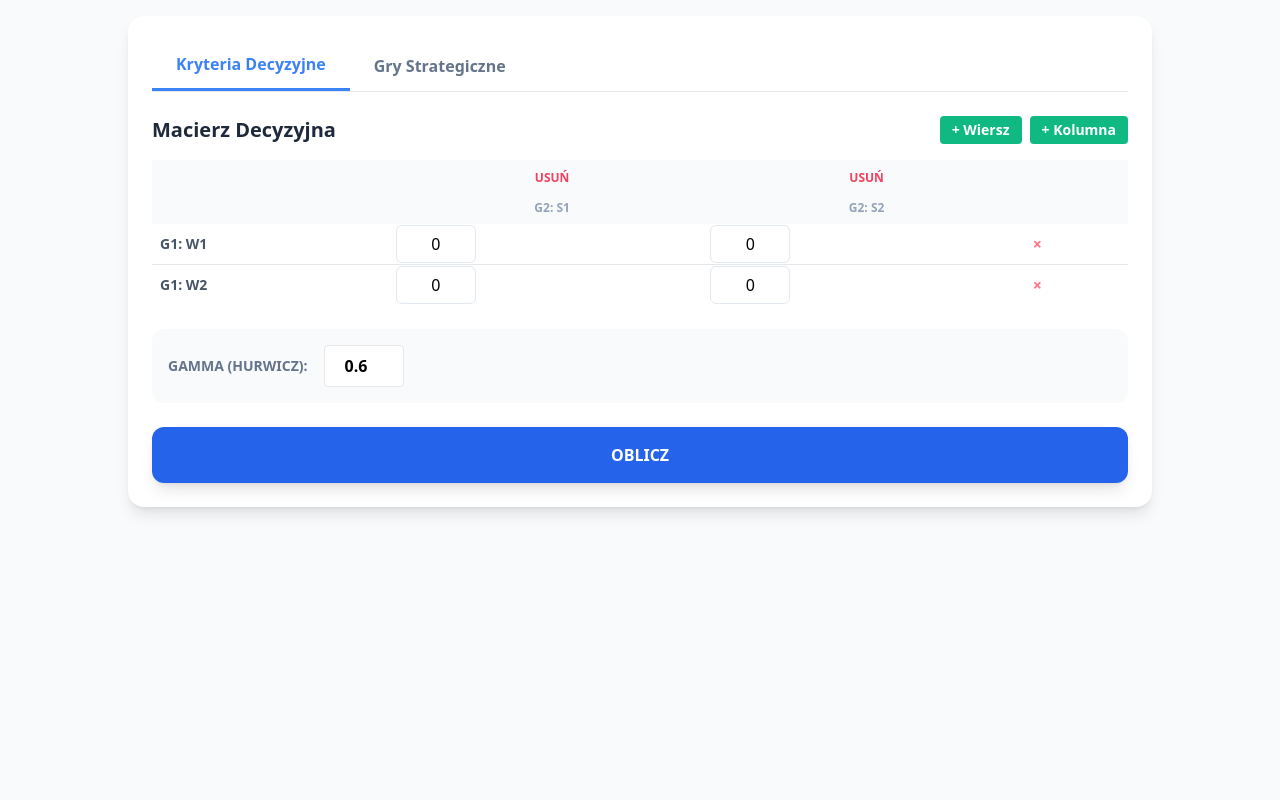
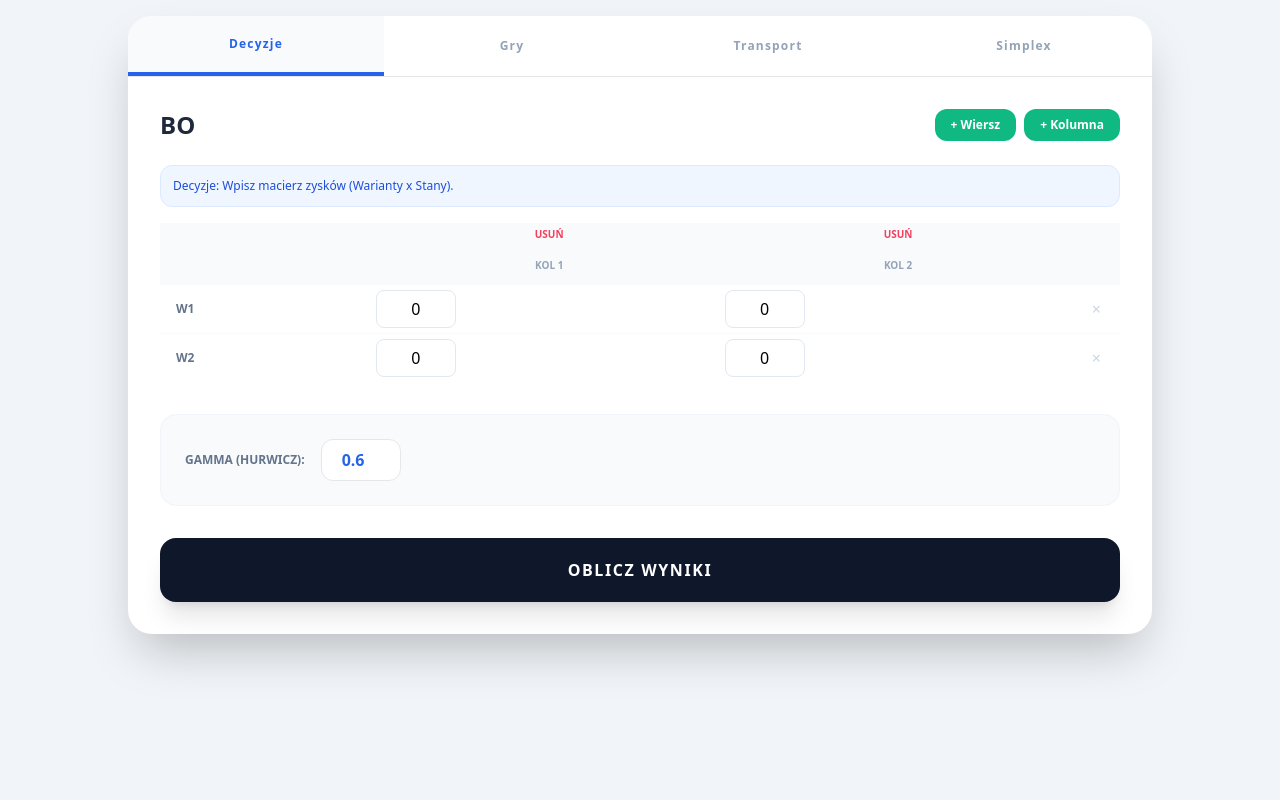
Before and after one commit to podsiadlojakub6-alt/program-bo, a Flask app: page / in a window 1280 px wide. Run offline with Flask 3, Linux system fonts and the light colour scheme; some libraries are stand-ins or nearby versions.

Commit message:
Update index.html

```diff
--- a/templates/index.html
+++ b/templates/index.html
@@ -2,141 +2,167 @@
 <html lang="pl">
 <head>
     <meta charset="UTF-8">
-    <title>Kalkulator Decyzji i Gier</title>
+    <title>BO Master Pro</title>
     <script src="https://cdn.tailwindcss.com"></script>
     <style>
-        .input-cell { width: 80px; text-align: center; border: 1px solid #e2e8f0; padding: 6px; border-radius: 6px; }
-        .tab-active { border-bottom: 3px solid #3b82f6; color: #3b82f6; }
+        .input-cell { width: 80px; text-align: center; border: 1px solid #e2e8f0; padding: 6px; border-radius: 8px; }
+        .tab-active { border-bottom: 4px solid #2563eb; color: #2563eb; background: #f8fafc; }
     </style>
 </head>
-<body class="bg-slate-50 p-4">
-    <div class="max-w-5xl mx-auto bg-white rounded-2xl shadow-lg p-6">
-        <div class="flex border-b mb-6">
-            <button onclick="setMode('bo')" id="tab-bo" class="px-6 py-3 font-bold text-slate-500 hover:text-blue-600 transition">Kryteria Decyzyjne</button>
-            <button onclick="setMode('game')" id="tab-game" class="px-6 py-3 font-bold text-slate-500 hover:text-blue-600 transition">Gry Strategiczne</button>
+<body class="bg-slate-100 min-h-screen p-4">
+    <div class="max-w-5xl mx-auto bg-white rounded-3xl shadow-2xl overflow-hidden">
+        <div class="flex border-b text-xs font-black uppercase tracking-widest text-slate-400">
+            <button onclick="setM('bo')" id="b-bo" class="flex-1 py-5 hover:text-blue-600 transition">Decyzje</button>
+            <button onclick="setM('game')" id="b-game" class="flex-1 py-5 hover:text-blue-600 transition">Gry</button>
+            <button onclick="setM('transport')" id="b-transport" class="flex-1 py-5 hover:text-blue-600 transition">Transport</button>
+            <button onclick="setM('simplex')" id="b-simplex" class="flex-1 py-5 hover:text-blue-600 transition">Simplex</button>
         </div>
 
-        <form method="POST" id="mainForm">
-            <input type="hidden" name="mode" id="formMode" value="{{ mode }}">
+        <div class="p-8">
+            <form method="POST">
+                <input type="hidden" name="mode" id="m" value="{{ mode }}">
 
-            <div class="flex justify-between items-center mb-4">
-                <h2 id="modeTitle" class="text-xl font-bold text-slate-800">Macierz Wypłat</h2>
+                <div class="flex justify-between items-center mb-6">
+                    <h2 id="t" class="text-2xl font-black text-slate-800">Macierz</h2>
                     <div class="flex gap-2">
-                    <button type="button" onclick="addRow()" class="bg-emerald-500 text-white px-3 py-1 rounded text-sm font-bold">+ Wiersz</button>
-                    <button type="button" onclick="addColumn()" class="bg-emerald-500 text-white px-3 py-1 rounded text-sm font-bold">+ Kolumna</button>
+                        <button type="button" onclick="aR()" class="bg-emerald-500 text-white px-4 py-2 rounded-xl text-xs font-bold">+ Wiersz</button>
+                        <button type="button" onclick="aC()" class="bg-emerald-500 text-white px-4 py-2 rounded-xl text-xs font-bold">+ Kolumna</button>
                     </div>
                 </div>
 
-            <div class="overflow-x-auto mb-6">
-                <table id="matrixTable" class="w-full">
-                    <thead class="bg-slate-50">
-                        <tr id="deleteHeaderRow"><th></th><th class="p-1"><button type="button" onclick="removeCol(1)" class="text-rose-500 text-xs font-bold">USUŃ</button></th><th class="p-1"><button type="button" onclick="removeCol(2)" class="text-rose-500 text-xs font-bold">USUŃ</button></th><th></th></tr>
-                        <tr id="headerRow">
-                            <th class="p-2 text-xs text-slate-400"></th><th class="p-2 text-xs text-slate-400">G2: S1</th><th class="p-2 text-xs text-slate-400">G2: S2</th><th class="p-2"></th>
-                        </tr>
+                <div id="hint" class="mb-4 p-3 bg-blue-50 text-blue-700 text-xs rounded-xl border border-blue-100"></div>
+
+                <div class="overflow-x-auto mb-8">
+                    <table id="mt" class="w-full">
+                        <thead id="th" class="bg-slate-50 text-[10px] font-black uppercase text-slate-400">
+                            <tr id="dr"><th></th><th class="p-1"><button type="button" onclick="rC(1)" class="text-rose-500">USUŃ</button></th><th class="p-1"><button type="button" onclick="rC(2)" class="text-rose-500">USUŃ</button></th><th></th></tr>
+                            <tr id="hr"><th class="p-3"></th><th class="p-3">Kol 1</th><th class="p-3">Kol 2</th><th></th></tr>
                         </thead>
-                    <tbody id="tableBody" class="divide-y">
-                        <tr><td class="p-2 font-bold text-slate-600 text-sm">G1: W1</td><td><input name="cell_0_0" class="input-cell" value="0"></td><td><input name="cell_0_1" class="input-cell" value="0"></td><td><button type="button" onclick="removeRow(this)" class="text-rose-400 font-bold px-2">×</button></td></tr>
-                        <tr><td class="p-2 font-bold text-slate-600 text-sm">G1: W2</td><td><input name="cell_1_0" class="input-cell" value="0"></td><td><input name="cell_1_1" class="input-cell" value="0"></td><td><button type="button" onclick="removeRow(this)" class="text-rose-400 font-bold px-2">×</button></td></tr>
+                        <tbody id="tb" class="divide-y divide-slate-50">
+                            <tr><td class="p-4 font-bold text-xs text-slate-500">W1</td><td><input name="cell_0_0" class="input-cell" value="0"></td><td><input name="cell_0_1" class="input-cell" value="0"></td><td class="text-center"><button type="button" onclick="rR(this)" class="text-slate-300 hover:text-rose-500">×</button></td></tr>
+                            <tr><td class="p-4 font-bold text-xs text-slate-500">W2</td><td><input name="cell_1_0" class="input-cell" value="0"></td><td><input name="cell_1_1" class="input-cell" value="0"></td><td class="text-center"><button type="button" onclick="rR(this)" class="text-slate-300 hover:text-rose-500">×</button></td></tr>
                         </tbody>
                     </table>
                 </div>
 
-            <div id="bo-options" class="mb-6 flex gap-4 items-center bg-slate-50 p-4 rounded-xl">
-                <label class="text-sm font-bold text-slate-500 uppercase">Gamma (Hurwicz):</label>
-                <input type="number" step="0.1" name="gamma" value="0.6" class="w-20 p-2 border rounded text-center font-bold">
+                <div id="opts" class="mb-8 p-6 bg-slate-50 rounded-2xl flex items-center gap-4 border border-slate-100">
+                    <span class="text-xs font-black uppercase text-slate-500">Gamma (Hurwicz):</span>
+                    <input type="number" step="0.1" name="gamma" value="0.6" class="w-20 p-2 border rounded-xl text-center font-bold text-blue-600">
                 </div>
 
-            <button type="submit" class="w-full bg-blue-600 text-white font-bold py-4 rounded-xl shadow-lg hover:bg-blue-700 transition">OBLICZ</button>
+                <button type="submit" class="w-full bg-slate-900 text-white font-black py-5 rounded-2xl shadow-xl hover:bg-black transition uppercase tracking-widest">Oblicz Wyniki</button>
             </form>
 
             {% if results %}
-        <div class="mt-8 p-6 bg-slate-900 rounded-2xl text-white">
-            {% if results.type == 'bo' %}
-                <h3 class="text-blue-400 font-bold mb-4 uppercase tracking-widest text-sm">Wyniki: Decyzje w warunkach niepewności</h3>
-                <div class="grid grid-cols-2 md:grid-cols-4 gap-4">
-                    <div><p class="text-xs text-slate-400">Wald</p><p class="text-xl font-bold">Wariant {{ results.wald.idx }}</p></div>
-                    <div><p class="text-xs text-slate-400">Hurwicz</p><p class="text-xl font-bold">Wariant {{ results.hurwicz.idx }}</p></div>
-                    <div><p class="text-xs text-slate-400">Bayes</p><p class="text-xl font-bold">Wariant {{ results.bayes.idx }}</p></div>
-                    <div><p class="text-xs text-slate-400">Savage</p><p class="text-xl font-bold">Wariant {{ results.savage.idx }}</p></div>
+            <div class="mt-10 p-8 bg-slate-900 rounded-3xl text-white shadow-2xl">
+                {% if results.error %}<p class="text-rose-400 font-bold">Błąd: {{ results.error }}</p>
+                {% elif results.type == 'bo' %}
+                    <div class="grid grid-cols-2 md:grid-cols-4 gap-6">
+                        <div class="p-4 bg-white/5 rounded-2xl">
+                            <p class="text-[10px] text-slate-500 uppercase font-bold mb-1">Wald</p>
+                            <p class="text-xl font-black">Wariant {{ results.wald }}</p>
                         </div>
-            {% else %}
-                <h3 class="text-emerald-400 font-bold mb-4 uppercase tracking-widest text-sm">Wyniki: Teoria Gier</h3>
-                <div class="space-y-2">
-                    <p>Dolna wartość gry (Maximin): <span class="font-bold">{{ results.data.maximin }}</span></p>
-                    <p>Górna wartość gry (Minimax): <span class="font-bold">{{ results.data.minimax }}</span></p>
-                    <hr class="border-slate-700 my-2">
-                    {% if results.data.is_stable %}
-                        <p class="text-emerald-400 font-bold">Znaleziono punkt siodłowy!</p>
-                        <p>Wartość gry: <span class="text-2xl font-black">{{ results.data.saddle_point.val }}</span></p>
-                        <p class="text-sm text-slate-400">Optymalna strategia: Gracz 1: W{{ results.data.saddle_point.row }}, Gracz 2: S{{ results.data.saddle_point.col }}</p>
-                    {% else %}
-                        <p class="text-rose-400 font-bold">Gra nie ma punktu siodłowego (gra niestabilna).</p>
-                        <p>Należy zastosować strategie mieszane.</p>
+                        <div class="p-4 bg-white/5 rounded-2xl">
+                            <p class="text-[10px] text-slate-500 uppercase font-bold mb-1">Hurwicz</p>
+                            <p class="text-xl font-black">Wariant {{ results.hur }}</p>
+                        </div>
+                        <div class="p-4 bg-white/5 rounded-2xl">
+                            <p class="text-[10px] text-slate-500 uppercase font-bold mb-1">Bayes</p>
+                            <p class="text-xl font-black">Wariant {{ results.bayes }}</p>
+                        </div>
+                        <div class="p-4 bg-white/5 rounded-2xl">
+                            <p class="text-[10px] text-slate-500 uppercase font-bold mb-1">Savage</p>
+                            <p class="text-xl font-black">Wariant {{ results.sav }}</p>
+                        </div>
+                    </div>
+                {% elif results.type == 'game' %}
+                    <div class="space-y-4">
+                        <p class="text-emerald-400 font-bold">Maximin: {{results.data.maximin}} | Minimax: {{results.data.minimax}}</p>
+                        {% if results.data.saddle %}<p class="text-2xl font-black">Punkt Siodłowy: V = {{results.data.saddle.v}}</p><p class="text-xs text-slate-400">Strategia: W{{results.data.saddle.r}}, K{{results.data.saddle.c}}</p>
+                        {% elif results.data.mixed %}<p class="text-xl font-bold text-blue-400">Strategie Mieszane 2x2:</p><p>P = ({{results.data.mixed.p1}}, {{results.data.mixed.p2}}) | Q = ({{results.data.mixed.q1}}, {{results.data.mixed.q2}}) | V = {{results.data.mixed.v}}</p>
+                        {% else %}<p class="text-rose-400">Brak punktu siodłowego. Macierz > 2x2.</p>{% endif %}
+                    </div>
+                {% elif results.type == 'trans' %}
+                    <p class="text-emerald-400 text-3xl font-black italic mb-4">Całkowity Koszt: {{ results.data.cost }}</p>
+                    <div class="text-xs text-slate-400 uppercase font-bold">Rozdysponowanie:</div>
+                    <pre class="text-blue-300 mt-2 font-mono">{{ results.data.allocation }}</pre>
+                {% elif results.type == 'simplex' %}
+                    <p class="text-blue-400 text-3xl font-black italic mb-4">Max Z = {{ results.data.obj }}</p>
+                    <p class="text-sm font-bold uppercase tracking-widest text-slate-500">Zmienne decyzyjne:</p>
+                    <div class="flex gap-4 mt-2">{% for val in results.data.x %}<div class="bg-white/10 px-4 py-2 rounded-lg font-mono">X{{loop.index}} = {{val}}</div>{% endfor %}</div>
                 {% endif %}
             </div>
             {% endif %}
         </div>
-        {% endif %}
     </div>
 
     <script>
-        function setMode(mode) {
-            document.getElementById('formMode').value = mode;
-            document.getElementById('tab-bo').className = mode === 'bo' ? 'px-6 py-3 font-bold tab-active' : 'px-6 py-3 font-bold text-slate-500';
-            document.getElementById('tab-game').className = mode === 'game' ? 'px-6 py-3 font-bold tab-active' : 'px-6 py-3 font-bold text-slate-500';
-            document.getElementById('bo-options').style.display = mode === 'bo' ? 'flex' : 'none';
-            document.getElementById('modeTitle').innerText = mode === 'bo' ? 'Macierz Decyzyjna' : 'Macierz Gry (Suma Zerowa)';
+        const hints = {
+            bo: "Decyzje: Wpisz macierz zysków (Warianty x Stany).",
+            game: "Teoria Gier: Macierz gry o sumie zerowej.",
+            transport: "Transport: Ostatnia kolumna to PODAŻ, ostatni wiersz to POPYT. Środek to koszty.",
+            simplex: "Simplex: Ostatni wiersz to FUNKCJA CELU, ostatnia kolumna to OGRANICZENIA (Prawa strona)."
+        };
+
+        function setM(m) {
+            document.getElementById('m').value = m;
+            document.getElementById('t').innerText = m.toUpperCase();
+            document.getElementById('hint').innerText = hints[m];
+            document.getElementById('opts').style.display = (m === 'bo') ? 'flex' : 'none';
+            document.querySelectorAll('.tab-btn').forEach(b => b.classList.remove('tab-active'));
+            document.getElementById('b-' + m).classList.add('tab-active');
+            uN();
         }
-        // Wywołanie na start
-        setMode('{{ mode }}' || 'bo');
+        setM('{{mode}}' || 'bo');
 
-        function updateNames() {
-            const rows = document.querySelectorAll('#tableBody tr');
-            const mode = document.getElementById('formMode').value;
-            rows.forEach((row, i) => {
-                row.cells[0].innerText = (mode === 'bo' ? 'W' : 'G1: W') + (i + 1);
-                row.querySelectorAll('input').forEach((input, j) => { input.name = `cell_${i}_${j}`; });
+        function uN() {
+            const m = document.getElementById('m').value;
+            const rows = document.querySelectorAll('#tb tr');
+            rows.forEach((r, i) => {
+                let label = 'W' + (i + 1);
+                if (m === 'transport' && i === rows.length - 1) label = 'POPYT';
+                if (m === 'simplex' && i === rows.length - 1) label = 'F.CELU';
+                r.cells[0].innerText = label;
+                r.querySelectorAll('input').forEach((n, j) => n.name = `cell_${i}_${j}`);
             });
-            const headerCells = document.querySelectorAll('#headerRow th');
-            for(let i = 1; i < headerCells.length - 1; i++) {
-                headerCells[i].innerText = (mode === 'bo' ? 'Stan ' : 'G2: S') + i;
+            const heads = document.querySelectorAll('#hr th');
+            for (let i = 1; i < heads.length - 1; i++) {
+                let label = 'Kol ' + i;
+                if (m === 'transport' && i === heads.length - 2) label = 'PODAŻ';
+                if (m === 'simplex' && i === heads.length - 2) label = 'LIMIT';
+                heads[i].innerText = label;
             }
         }
 
-        function addRow() {
-            const body = document.getElementById('tableBody');
-            const colCount = document.getElementById('headerRow').cells.length - 2;
-            const row = document.createElement('tr');
-            let cells = `<td class="p-2 font-bold text-slate-600 text-sm"></td>`;
-            for (let i = 0; i < colCount; i++) cells += `<td><input class="input-cell" value="0"></td>`;
-            cells += `<td><button type="button" onclick="removeRow(this)" class="text-rose-400 font-bold px-2">×</button></td>`;
-            row.innerHTML = cells;
-            body.appendChild(row);
-            updateNames();
+        function aR() {
+            const b = document.getElementById('tb'), c = document.getElementById('hr').cells.length - 2, r = document.createElement('tr');
+            let s = `<td class="p-4 font-bold text-xs text-slate-500"></td>`;
+            for (let i = 0; i < c; i++) s += `<td><input class="input-cell" value="0"></td>`;
+            s += `<td class="text-center"><button type="button" onclick="rR(this)" class="text-slate-300 hover:text-rose-500">×</button></td>`;
+            r.innerHTML = s; b.appendChild(r); uN();
         }
 
-        function addColumn() {
-            const delH = document.getElementById('deleteHeaderRow'), head = document.getElementById('headerRow'), rows = document.querySelectorAll('#tableBody tr');
-            const newIdx = head.cells.length - 1;
-            const thD = document.createElement('th'); thD.className="p-1"; thD.innerHTML=`<button type="button" onclick="removeCol(${newIdx})" class="text-rose-500 text-xs font-bold">USUŃ</button>`;
-            delH.insertBefore(thD, delH.lastElementChild);
-            const th = document.createElement('th'); th.className="p-2 text-xs text-slate-400";
-            head.insertBefore(th, head.lastElementChild);
+        function aC() {
+            const dr = document.getElementById('dr'), hr = document.getElementById('hr'), rows = document.querySelectorAll('#tb tr');
+            const nI = hr.cells.length - 1;
+            const thD = document.createElement('th'); thD.className = "p-1"; thD.innerHTML = `<button type="button" onclick="rC(${nI})" class="text-rose-500">USUŃ</button>`;
+            dr.insertBefore(thD, dr.lastElementChild);
+            const thH = document.createElement('th'); thH.className = "p-3";
+            hr.insertBefore(thH, hr.lastElementChild);
             rows.forEach(r => {
-                const td = document.createElement('td'); td.innerHTML=`<input class="input-cell" value="0">`;
+                const td = document.createElement('td'); td.innerHTML = `<input class="input-cell" value="0">`;
                 r.insertBefore(td, r.lastElementChild);
             });
-            updateNames();
+            uN();
         }
 
-        function removeRow(btn) { if(document.querySelectorAll('#tableBody tr').length > 1) { btn.closest('tr').remove(); updateNames(); } }
-        function removeCol(idx) {
-            const delH = document.getElementById('deleteHeaderRow'), head = document.getElementById('headerRow'), rows = document.querySelectorAll('#tableBody tr');
-            if(head.cells.length > 3) {
-                delH.deleteCell(idx); head.deleteCell(idx); rows.forEach(r => r.deleteCell(idx));
-                delH.querySelectorAll('button').forEach((b, i) => b.setAttribute('onclick', `removeCol(${i+1})`));
-                updateNames();
+        function rR(b) { if (document.querySelectorAll('#tb tr').length > 1) { b.closest('tr').remove(); uN(); } }
+        function rC(i) {
+            const dr = document.getElementById('dr'), hr = document.getElementById('hr'), rows = document.querySelectorAll('#tb tr');
+            if (hr.cells.length > 3) {
+                dr.deleteCell(i); hr.deleteCell(i); rows.forEach(r => r.deleteCell(i));
+                dr.querySelectorAll('button').forEach((b, idx) => b.setAttribute('onclick', `rC(${idx + 1})`));
+                uN();
             }
         }
     </script>
```
Lines whose indentation alone changed are shown as unchanged.
